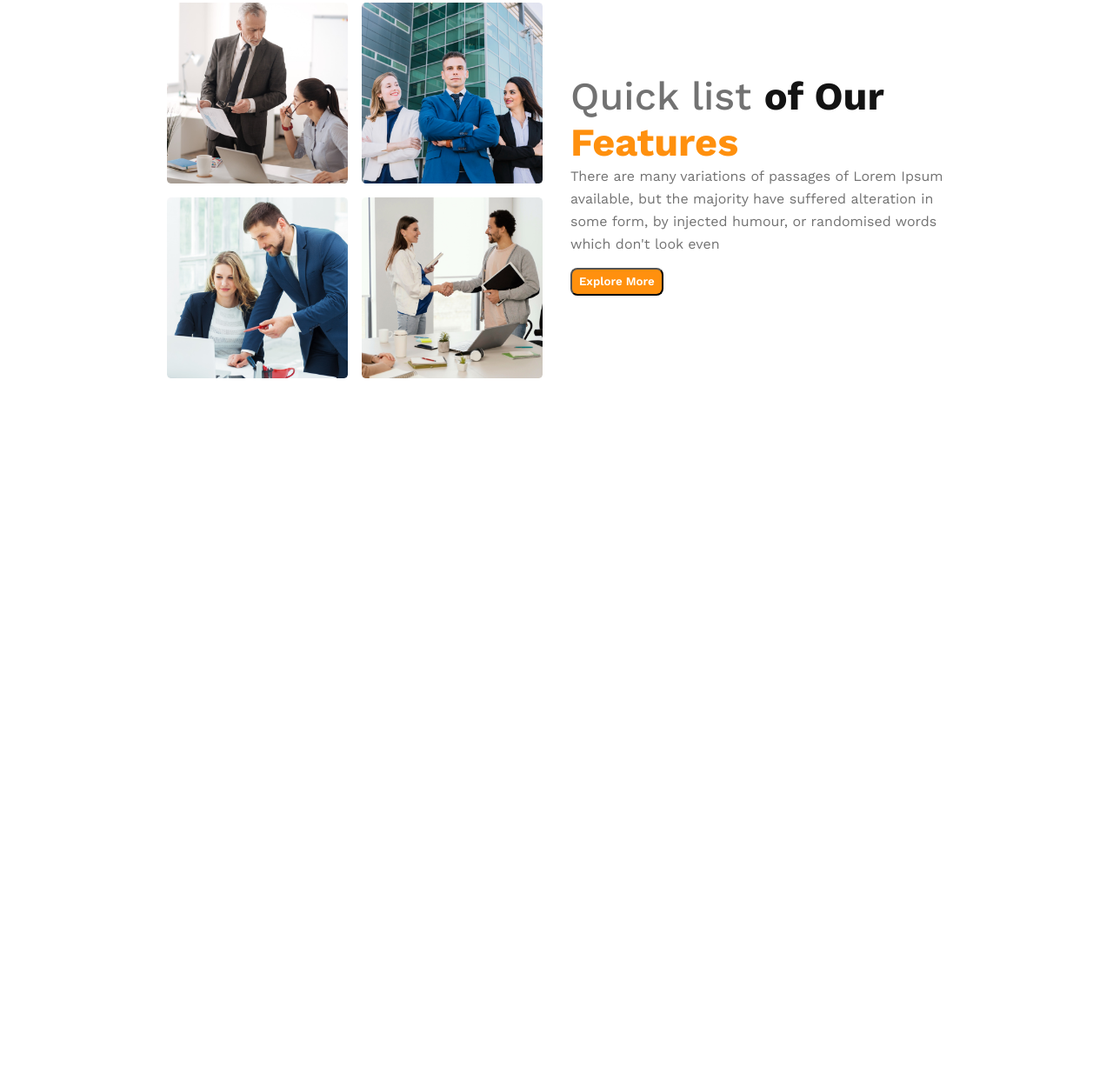
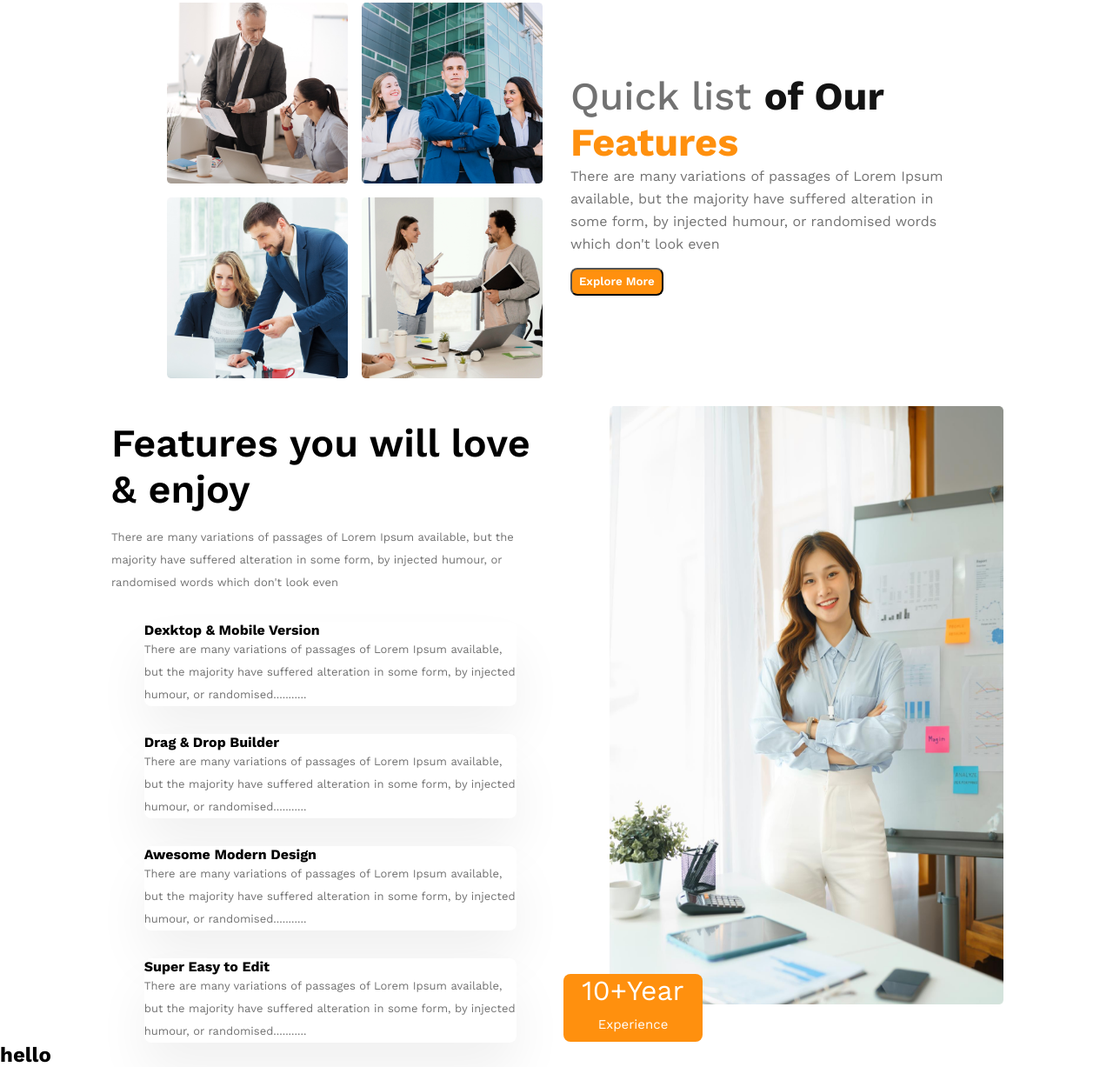
Before and after one commit to Hamza4133/g3-architects, a plain HTML site: page index.html in a window 1280 px wide. Shown: the part 866-2093 px from the top of the page at 87% size. Before the commit the page ends 1301 px from the top, so only its background shows below. Drawn offline with nearby package versions, Linux system fonts and the light colour scheme.

Commit message:
section2 added

```diff
--- a/architects.css
+++ b/architects.css
@@ -130,6 +130,81 @@ line-height: 26px; /* 162.5% */
     margin-bottom: 1em;
     font-weight: 600;
 }
+
+
+.section-2{
+    display: flex;
+    width: 80%;
+    margin: auto;
+    gap: 1rem;
+    margin-top: 2rem;
+}
+.features-1{
+    width: 100%;
+}
+.features-1 h2{
+    padding: 1rem 0rem ;
+}
+.features-child{
+    width: 85%;
+    margin: auto;
+
+}
+.colig{
+    width: 100%;
+}
+.colig img{
+    width: 90%;
+    height: 94%;
+    margin: auto;
+    padding-left: 3.3rem;
+}
+.features1{
+    margin-top: 2rem;
+    border-radius: 8px;
+    background: #FFF;
+    box-shadow: 0px 34px 60px 0px rgba(0, 0, 0, 0.06);
+}
+.features1 p, .features-1 p{
+    color: var(--dark-03, #727272);
+    font-family: Work Sans;
+    font-size: 13px;
+    font-style: normal;
+    font-weight: 400;
+    line-height: 26px; /* 162.5% */
+}
+.features-1 h2{
+    font-size: 45px;
+    font-style: normal;
+    font-weight: 550;
+    line-height: normal;
+}
+.ten-years {
+    width: 10rem;
+    border-radius: 8px;
+background: #FF900E;
+    color: #FFF;
+text-align: center;
+position: relative;
+margin-top: -2.4rem;
+}
+.ten-years h2{
+    font-size: 2rem;
+font-style: normal;
+font-weight: 400;
+}
+.ten-years h4{
+font-size: 15px;
+font-style: normal;
+font-weight: 200;
+line-height: 40px;
+}
+
+
+
+
+
+
 /* mobile devices */
 
 @media screen and (max-width:576px) {
--- a/index.html
+++ b/index.html
@@ -38,6 +38,45 @@
             <button>Explore More</button>
         </div>
         </section>
+        <section class="section-2">
+             <div class="features-1">
+
+                 <h2>Features you will love & enjoy</h2>
+                <p>There are many variations of passages of Lorem Ipsum available, but the majority have suffered alteration in some form, by injected humour, or randomised words which don't look even</p>
+
+              <div class="features-child">
+                <div class="features1">
+                    <h4>Dexktop & Mobile Version</h4>
+                    <p>There are many variations of passages of Lorem Ipsum available, but the majority have suffered alteration in some form, by injected humour, or randomised...........</p>
+                </div>
+
+                <div class="features1">
+                    <h4>Drag & Drop Builder</h4>
+                    <p>There are many variations of passages of Lorem Ipsum available, but the majority have suffered alteration in some form, by injected humour, or randomised...........</p>
+                </div>
+
+                <div class="features1">
+                    <h4>Awesome Modern Design</h4>
+                    <p>There are many variations of passages of Lorem Ipsum available, but the majority have suffered alteration in some form, by injected humour, or randomised...........</p>
+                </div>
+
+                <div class="features1">
+                    <h4>Super Easy to Edit</h4>
+                    <p>There are many variations of passages of Lorem Ipsum available, but the majority have suffered alteration in some form, by injected humour, or randomised...........</p>
+                </div>
+              </div>
+
+            </div>
+
+            <div class="colig">
+                <img src="images/architect.png" alt="">
+                <div class="ten-years">
+                    <h2>10+Year </h2>
+                    <h4>Experience</h4>
+                </div>
+            </div>
+        </section>
+        <h2>hello</h2>
     </main>
     <footer>
 
```
